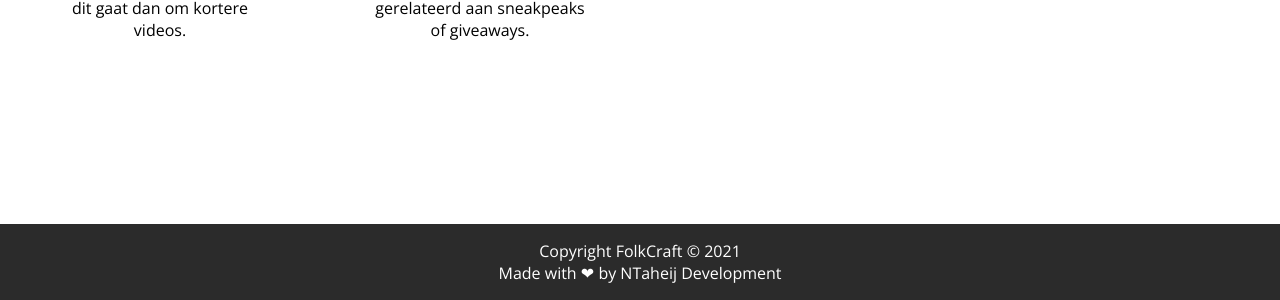
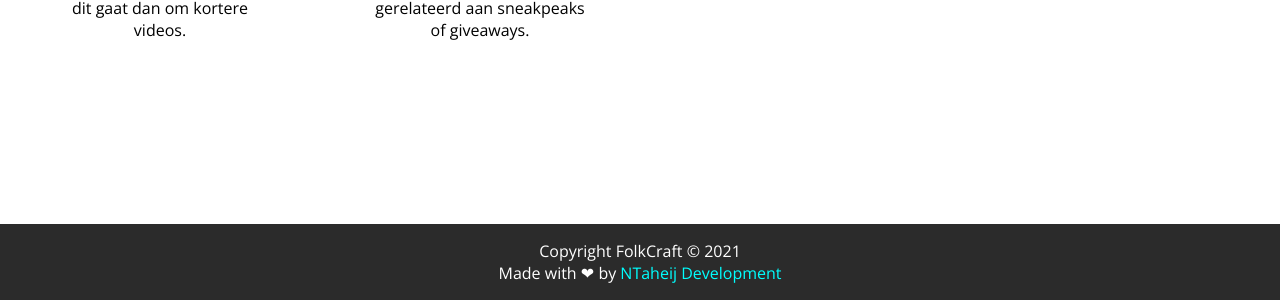
Before and after one commit to ntaheij/FolkCraft-Website, a plain HTML site: page index.html in a window 1280 px wide. Shown: the part 2922-3222 px from the top of the page. Drawn offline with nearby package versions, Linux system fonts and the light colour scheme; no server answers.

Commit message:
Fixed linking

```diff
--- a/index.html
+++ b/index.html
@@ -189,7 +189,7 @@
 	<footer>
 			Copyright FolkCraft © <script>document.write(new Date().getFullYear())</script>
 			<br>
-			Made with &#10084; by NTaheij Development
+			Made with &#10084; by <a href="https://ntaheij.dev/">NTaheij Development</a>
 	</footer>
 
 	<script src="https://code.jquery.com/jquery-1.11.2.min.js" type="text/javascript"></script>
```
